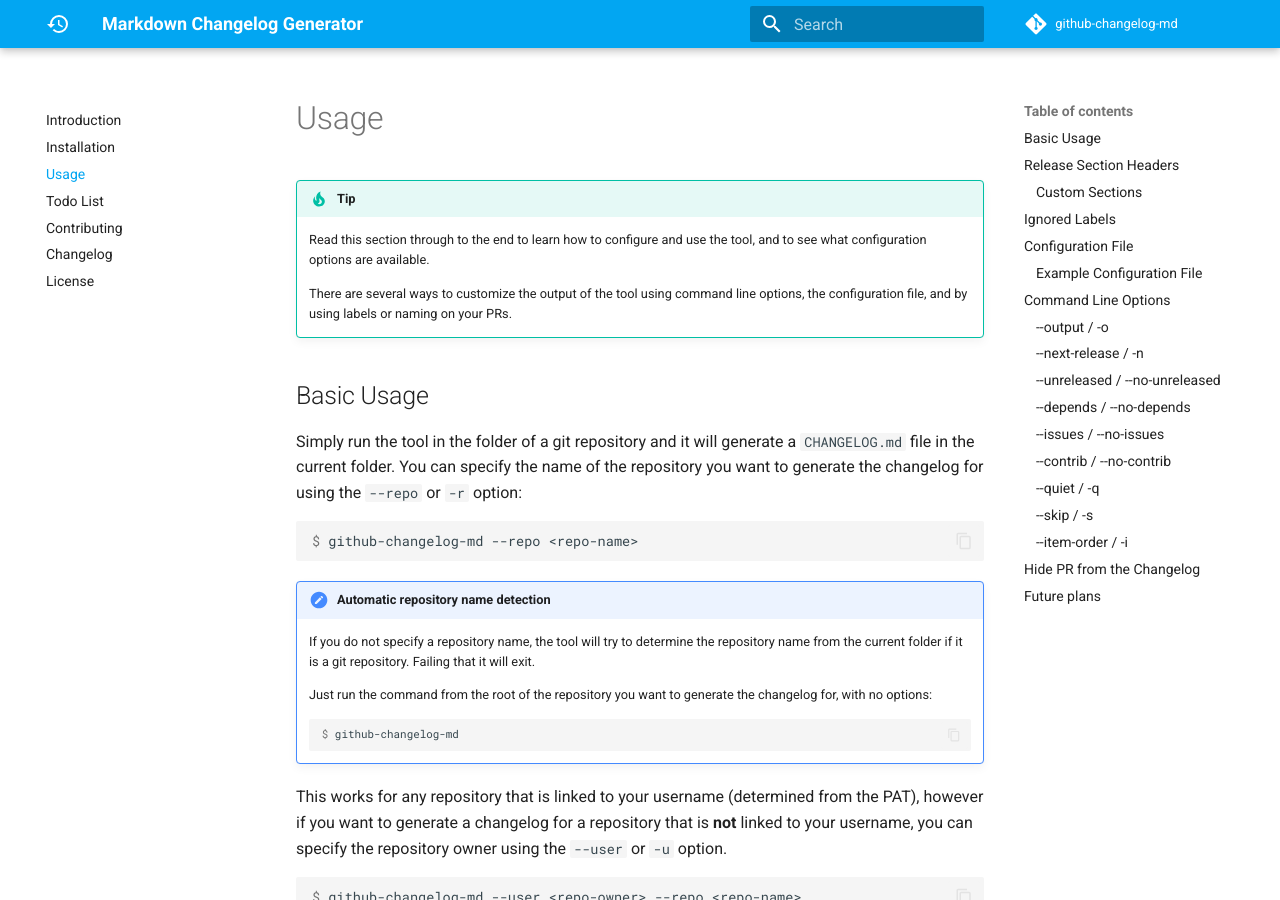
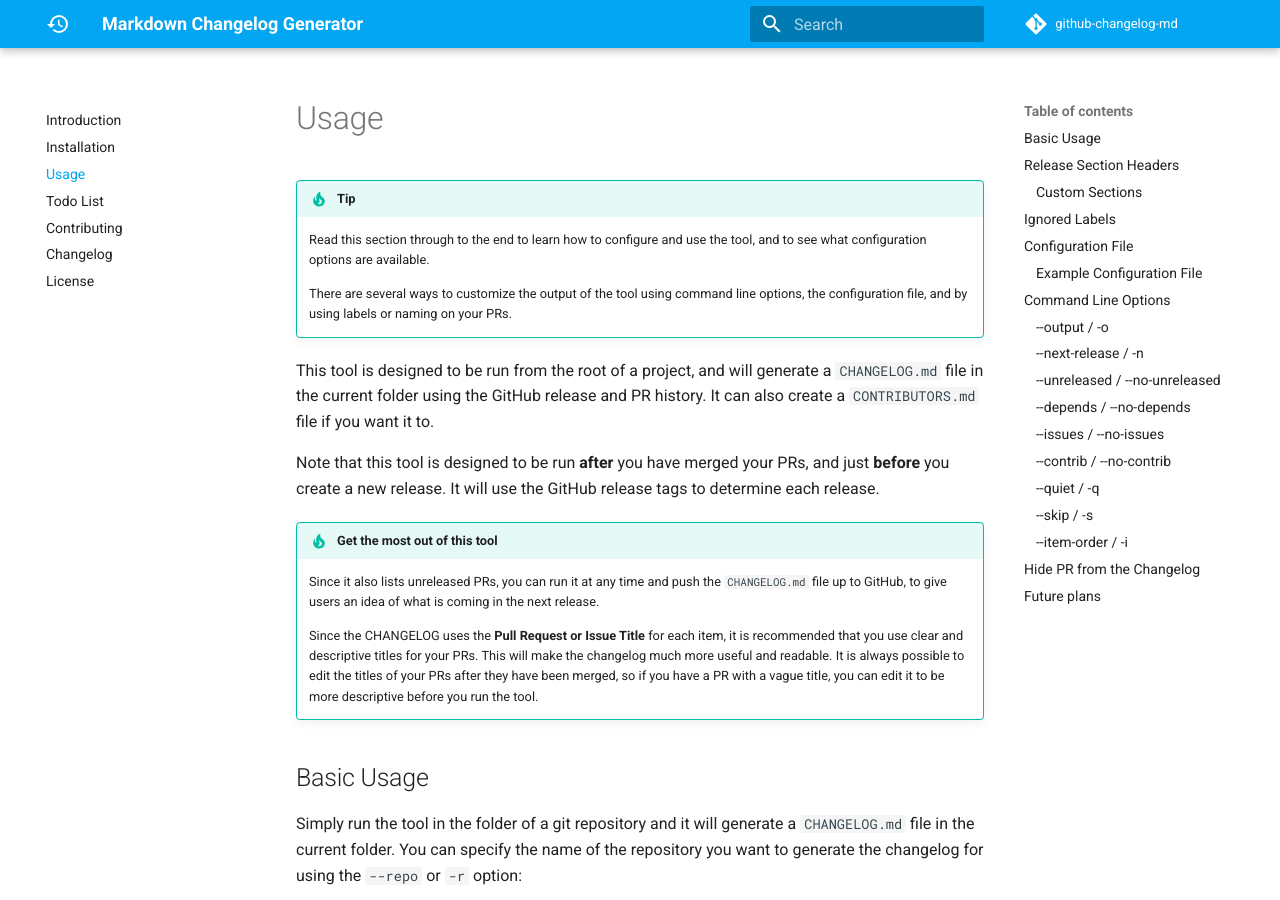
Before and after one commit to seapagan/github-changelog-md, an MkDocs documentation site: the page built from docs/usage.md, in a window 1280 px wide and 900 px high. Built offline with MkDocs 1.6.1 and Material for MkDocs 9.7.7, drawn with Linux system fonts in a browser that asks for light colours; emoji names are drawn with the system emoji font; comment, search, counter and statistics services are not loaded.

Commit message:
docs: add summary to usage page
Signed-off-by: Grant Ramsay <seapagan@gmail.com>

```diff
--- a/docs/usage.md
+++ b/docs/usage.md
@@ -8,6 +8,26 @@
     There are several ways to customize the output of the tool using command
     line options, the configuration file, and by using labels or naming on your
     PRs.
+
+This tool is designed to be run from the root of a project, and will generate a
+`CHANGELOG.md` file in the current folder using the GitHub release and PR
+history. It can also create a `CONTRIBUTORS.md` file if you want it to.
+
+Note that this tool is designed to be run **after** you have merged your PRs,
+and just **before** you create a new release. It will use the GitHub release
+tags to determine each release.
+
+!!! tip  "Get the most out of this tool"
+    Since it also lists unreleased PRs, you can run it at any time and push the
+    `CHANGELOG.md` file up to GitHub, to give users an idea of what is coming
+    in the next release.
+
+    Since the CHANGELOG uses the **Pull Request or Issue Title** for each
+    item, it is recommended that you use clear and descriptive titles for your
+    PRs. This will make the changelog much more useful and readable. It is
+    always possible to edit the titles of your PRs after they have been merged,
+    so if you have a PR with a vague title, you can edit it to be more
+    descriptive before you run the tool.
 
 ## Basic Usage
 
```
